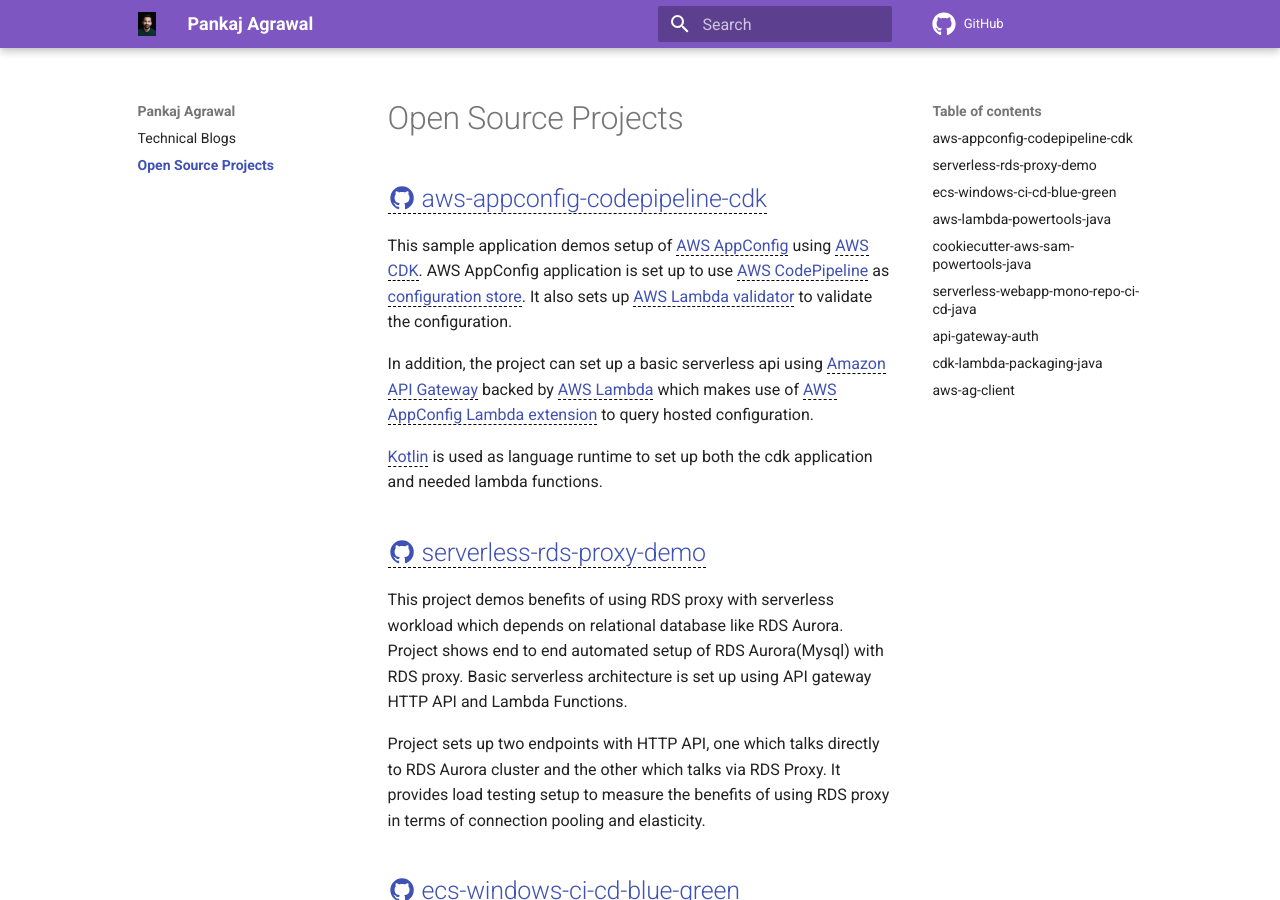
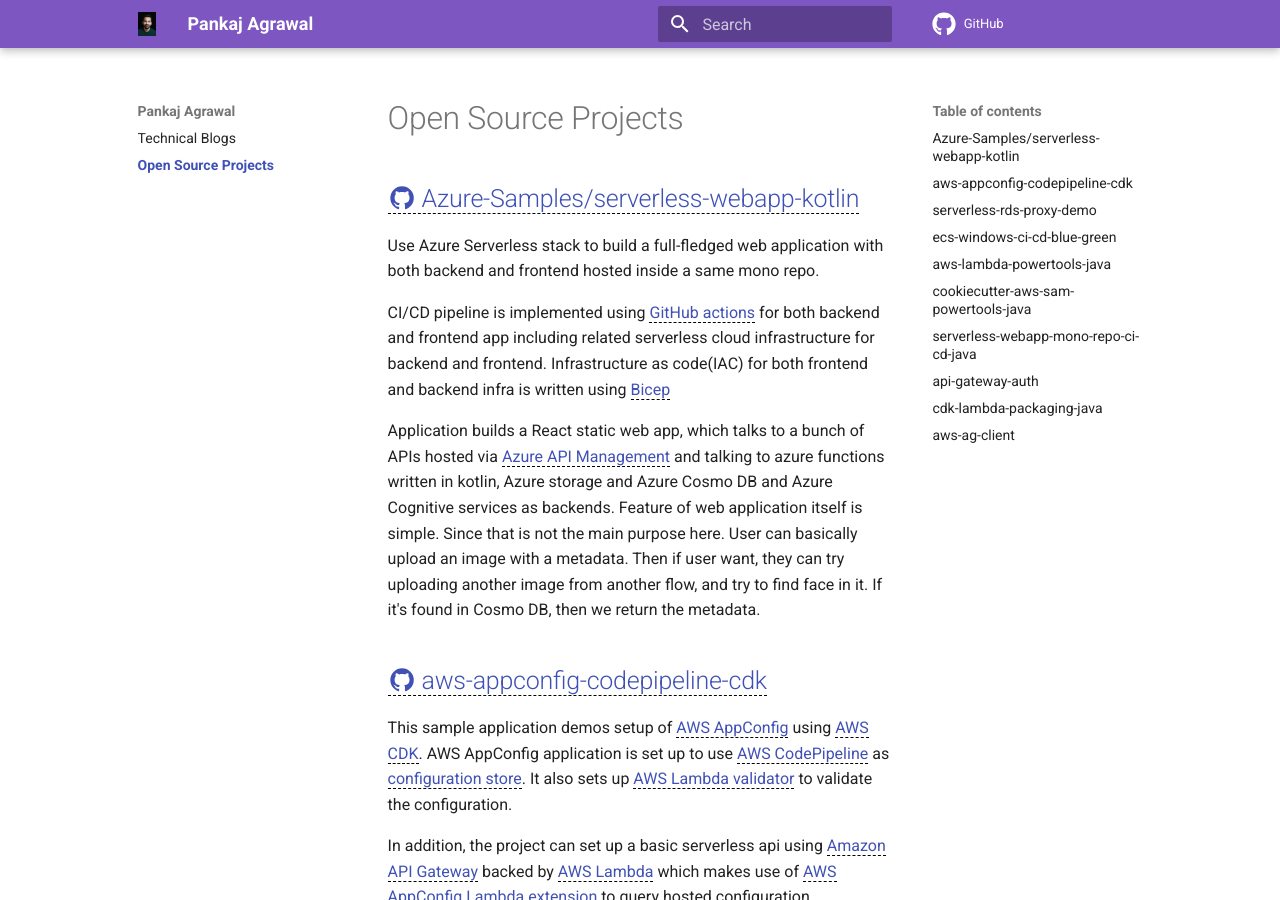
Before and after one commit to pankajagrawal16/pankajagrawal16.github.io, an MkDocs documentation site: the page built from docs/code/index.md, in a window 1280 px wide and 900 px high. Built offline with MkDocs 1.6.1 and Material for MkDocs 9.7.7, drawn with Linux system fonts in a browser that asks for light colours; comment, search, counter and statistics services are not loaded.

Commit message:
Update index.md

```diff
--- a/docs/code/index.md
+++ b/docs/code/index.md
@@ -2,6 +2,14 @@
 title: Open Source Projects
 
 # Open Source Projects
+
+## [:material-github: Azure-Samples/serverless-webapp-kotlin](https://github.com/Azure-Samples/serverless-webapp-kotlin){target=_blank}
+
+Use Azure Serverless stack to build a full-fledged web application with both backend and frontend hosted inside a same mono repo.
+
+CI/CD pipeline is implemented using [GitHub actions](.github/workflows) for both backend and frontend app including related serverless cloud infrastructure for  backend and frontend. Infrastructure as code(IAC) for both frontend and backend infra is written using [Bicep](https://learn.microsoft.com/en-us/azure/azure-resource-manager/bicep/overview)
+
+Application builds a React static web app, which talks to a bunch of APIs hosted via [Azure API Management](https://azure.microsoft.com/en-us/products/api-management/) and talking to azure functions written in kotlin, Azure storage and Azure Cosmo DB and Azure Cognitive services as backends. Feature of web application itself is simple. Since that is not the main purpose here. User can basically upload an image with a metadata. Then if user want, they can try uploading another image from another flow, and try to find face in it. If it's found in Cosmo DB, then we return the metadata.
 
 ## [:material-github: aws-appconfig-codepipeline-cdk](https://github.com/aws-samples/aws-appconfig-codepipeline-cdk){target=_blank}
 
```
